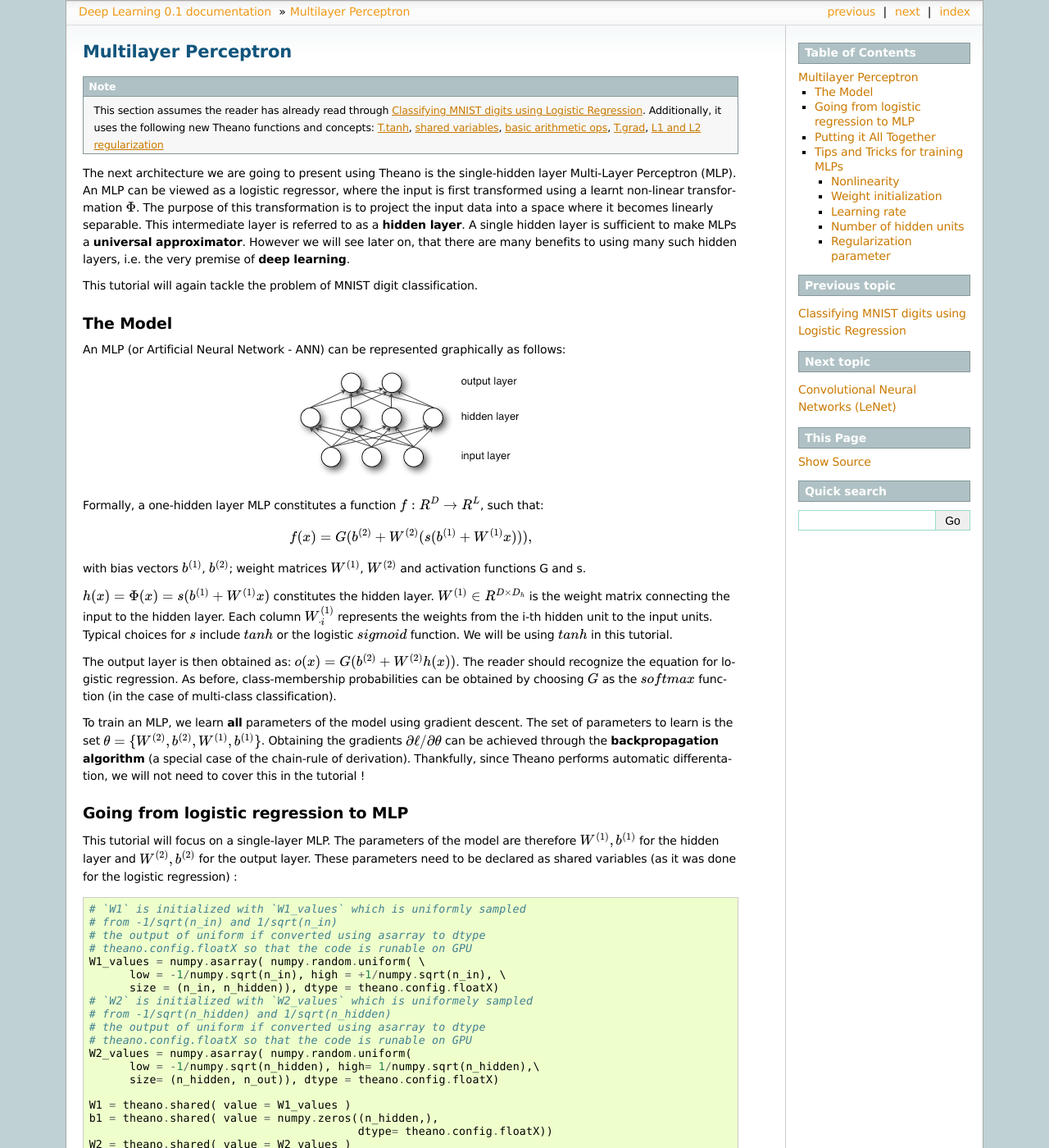
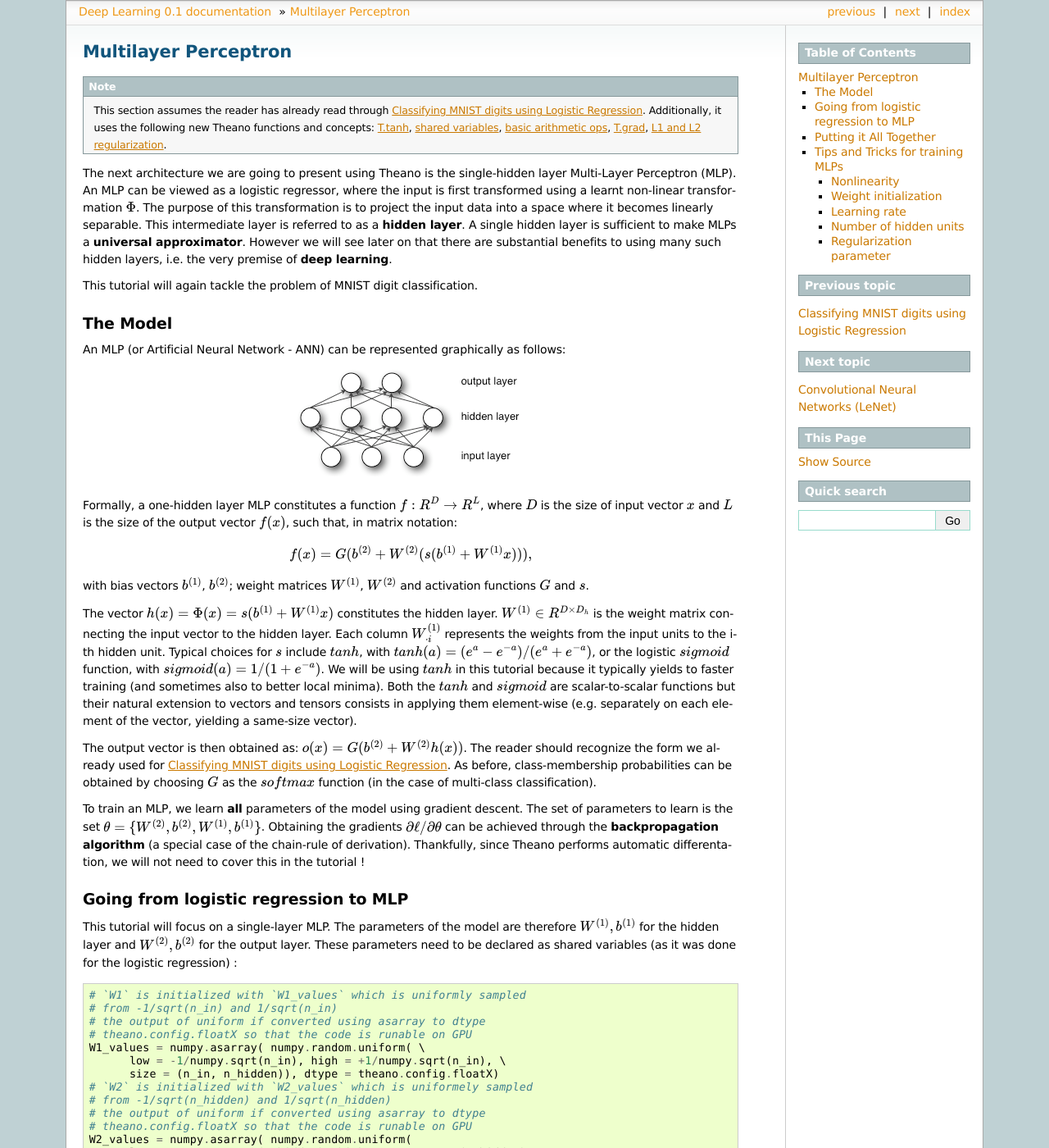
Before and after one commit to lisa-lab/DeepLearningTutorials, a Sphinx documentation site: the page built from doc/mlp.txt, in a window 1280 px wide and 1400 px high. Shown: the whole window at 82% size. Built offline with Sphinx 7.4.7, drawn with Linux system fonts in a browser that asks for light colours; formulas are drawn with MathJax 3; pages that are not in the unit, such as notebooks, are missing from menus.

Commit message:
improved text

```diff
--- a/doc/mlp.txt
+++ b/doc/mlp.txt
@@ -9,7 +9,7 @@ Multilayer Perceptron
     This section assumes the reader has already read through :doc:`logreg`.
     Additionally, it uses the following new Theano functions and concepts:
     `T.tanh`_, `shared variables`_, `basic arithmetic ops`_, `T.grad`_,
-    :ref:`L1_L2_regularization`
+    :ref:`L1_L2_regularization`.
 
 .. _T.tanh: http://www.pylearn.org/theano/basic_tutorial/examples.html?highlight=tanh#logistic-function
 
@@ -27,7 +27,7 @@ transformation :math:`\Phi`. The purpose of this transformation is to project th
 input data into a space where it becomes linearly separable. This intermediate
 layer is referred to as a **hidden layer**.  A single hidden layer is
 sufficient to make MLPs a **universal approximator**. However we will see later
-on, that there are many benefits to using many such hidden layers, i.e. the
+on that there are substantial benefits to using many such hidden layers, i.e. the
 very premise of **deep learning**.
 
 This tutorial will again tackle the problem of MNIST digit classification.
@@ -41,24 +41,33 @@ follows:
 .. figure:: images/mlp.png
     :align: center
 
-Formally, a one-hidden layer MLP constitutes a function :math:`f: R^D \rightarrow R^L`, such that:
+Formally, a one-hidden layer MLP constitutes a function :math:`f: R^D \rightarrow R^L`,
+where :math:`D` is the size of input vector :math:`x`
+and :math:`L` is the size of the output vector :math:`f(x)`, such that,
+in matrix notation:
 
 .. math::
 
     f(x) = G( b^{(2)} + W^{(2)}( s( b^{(1)} + W^{(1)} x))),
 
 with bias vectors :math:`b^{(1)}`, :math:`b^{(2)}`; weight matrices
-:math:`W^{(1)}`, :math:`W^{(2)}` and activation functions G and s.
+:math:`W^{(1)}`, :math:`W^{(2)}` and activation functions :math:`G` and :math:`s`.
 
-:math:`h(x) = \Phi(x) = s(b^{(1)} + W^{(1)} x)` constitutes the hidden layer.
-:math:`W^{(1)} \in R^{D \times D_h}` is the weight matrix connecting the input
+The vector :math:`h(x) = \Phi(x) = s(b^{(1)} + W^{(1)} x)` constitutes the hidden layer.
+:math:`W^{(1)} \in R^{D \times D_h}` is the weight matrix connecting the input vector
 to the hidden layer.  Each column :math:`W^{(1)}_{\cdot i}` represents the weights
-from the i-th hidden unit to the input units. Typical choices for :math:`s`
-include :math:`tanh` or the logistic :math:`sigmoid` function. We will be using
-:math:`tanh` in this tutorial.
+from the input units to the i-th hidden unit. Typical choices for :math:`s`
+include :math:`tanh`, with :math:`tanh(a)=(e^a-e^{-a})/(e^a+e^{-a})`,
+or the logistic :math:`sigmoid` function, with :math:`sigmoid(a)=1/(1+e^{-a})`. We will be using
+:math:`tanh` in this tutorial because it typically yields to faster training
+(and sometimes also to better local minima). Both the :math:`tanh`
+and :math:`sigmoid` are scalar-to-scalar functions but their natural
+extension to vectors and tensors consists in applying them element-wise
+(e.g. separately on each element of the vector, yielding a same-size vector).
 
-The output layer is then obtained as: :math:`o(x) = G(b^{(2)} + W^{(2)} h(x))`.
-The reader should recognize the equation for logistic regression. As before,
+The output vector is then obtained as: :math:`o(x) = G(b^{(2)} + W^{(2)} h(x))`.
+The reader should recognize the form we already used for
+:doc:`logreg`. As before,
 class-membership probabilities can be obtained by choosing :math:`G` as the
 :math:`softmax` function (in the case of multi-class classification).
 
```
